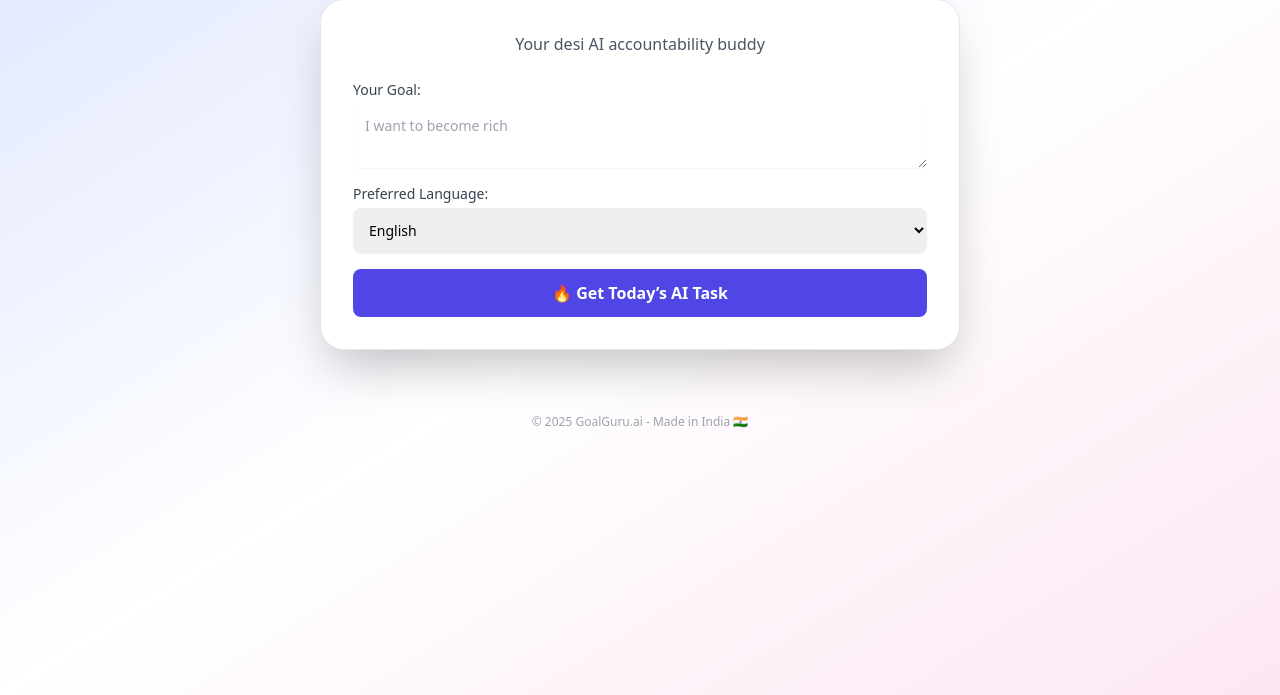
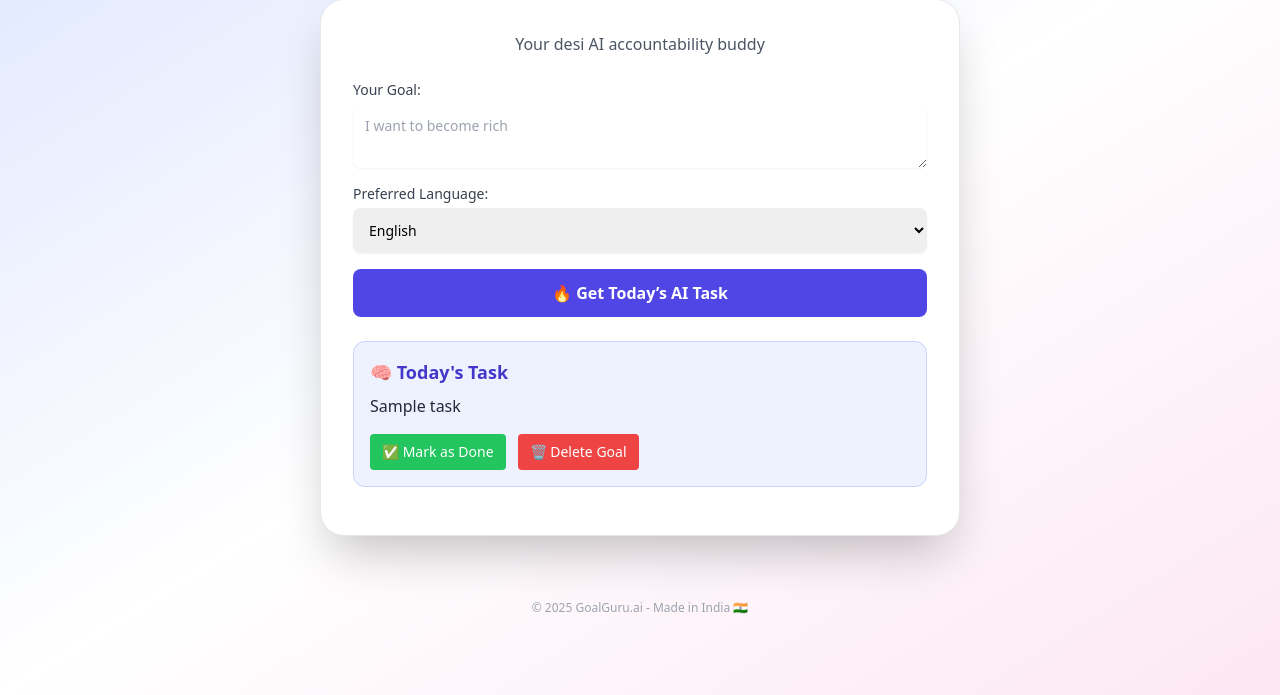
Before and after one commit to Vishalsnw/GoalGuru, a Flask app: template templates/index.html in a window 1280 px wide. Shown: the part 105-800 px from the top of the page. Run offline with Flask 3, Linux system fonts and the light colour scheme; the template is opened without the code that fills it: most values are stand-ins (such as "Sample title", 1, 10 or a date in 2020); some libraries are stand-ins or nearby versions.

Commit message:
Update index.html

```diff
--- a/templates/index.html
+++ b/templates/index.html
@@ -5,8 +5,21 @@
   <meta name="viewport" content="width=device-width, initial-scale=1.0" />
   <title>GoalGuru.ai</title>
   <script src="https://cdn.tailwindcss.com"></script>
+  <style>
+    #loader {
+      display: none;
+    }
+  </style>
 </head>
 <body class="bg-gradient-to-br from-indigo-100 via-white to-pink-100 min-h-screen font-sans">
+
+  <!-- Loading Animation -->
+  <div id="loader" class="fixed inset-0 z-50 flex items-center justify-center bg-white bg-opacity-90">
+    <div class="flex flex-col items-center gap-2">
+      <div class="w-10 h-10 border-4 border-indigo-600 border-t-transparent rounded-full animate-spin"></div>
+      <p class="text-indigo-600 text-sm font-medium mt-2">Generating your AI task...</p>
+    </div>
+  </div>
 
   <!-- Navbar -->
   <header class="bg-indigo-600 text-white py-4 shadow-md sticky top-0 z-10">
@@ -40,7 +53,7 @@
       </div>
 
       <!-- Form -->
-      <form method="POST" id="goalForm" class="space-y-4">
+      <form method="POST" id="goalForm" class="space-y-4" onsubmit="showLoader()">
         <div>
           <label class="block text-sm font-medium text-gray-700">Your Goal:</label>
           <textarea name="goal" id="goalInput" required placeholder="I want to become rich"
@@ -62,10 +75,11 @@
       </form>
 
       <!-- Task Section -->
-      <div id="taskSection" class="hidden">
+      {% if task %}
+      <div id="taskSection">
         <div class="bg-indigo-50 p-4 rounded-xl border border-indigo-200 mt-6" id="taskBox">
           <h3 class="text-lg font-semibold text-indigo-700 mb-2">🧠 Today's Task</h3>
-          <p class="text-gray-800" id="taskText"></p>
+          <p class="text-gray-800" id="taskText">{{ task }}</p>
           <div class="mt-4 flex flex-col sm:flex-row gap-3">
             <button onclick="markCompleted()"
               class="bg-green-500 hover:bg-green-600 text-white text-sm py-2 px-3 rounded">✅ Mark as Done</button>
@@ -75,6 +89,7 @@
         </div>
         <div id="tauntBox" class="text-center text-red-600 text-sm font-medium mt-4"></div>
       </div>
+      {% endif %}
 
       <!-- Calendar Placeholder -->
       <div id="calendar" class="mt-6 hidden text-center">
@@ -83,7 +98,6 @@
     </div>
   </main>
 
-  <!-- Footer -->
   <footer class="text-center text-xs text-gray-400 py-6">© 2025 GoalGuru.ai - Made in India 🇮🇳</footer>
 
   <script>
@@ -91,46 +105,9 @@
       document.getElementById(id)?.scrollIntoView({ behavior: 'smooth' });
     }
 
-    window.onload = function () {
-      const goal = localStorage.getItem("goal");
-      const lang = localStorage.getItem("lang");
-      const taskDone = localStorage.getItem("task_done");
-      const task = localStorage.getItem("task") || "Complete 1 step toward your goal today!";
-      const progress = parseInt(localStorage.getItem("progress") || "0");
-
-      if (goal) {
-        document.getElementById("savedInfo").classList.remove("hidden");
-        document.getElementById("savedGoalText").innerText = goal;
-        document.getElementById("goalInput").value = goal;
-        document.getElementById("taskSection").classList.remove("hidden");
-        document.getElementById("taskText").innerText = task;
-      }
-
-      if (lang) document.getElementById("langInput").value = lang;
-      if (lang) document.getElementById("savedLangText").innerText = lang;
-
-      if (progress > 0) {
-        document.getElementById("progressCount").innerText = progress;
-        const percent = Math.min(100, Math.floor((progress / 30) * 100));
-        document.getElementById("progressBar").style.width = percent + "%";
-        if (progress >= 3) document.getElementById("encourage").classList.remove("hidden");
-      }
-
-      if (taskDone === "no") {
-        document.getElementById("submitBtn").disabled = true;
-        document.getElementById("submitBtn").innerText = "⚠️ Complete current task first!";
-        showTaunt();
-      }
-    };
-
-    document.getElementById("goalForm").addEventListener("submit", () => {
-      const goal = document.getElementById("goalInput").value;
-      const lang = document.getElementById("langInput").value;
-      localStorage.setItem("goal", goal);
-      localStorage.setItem("lang", lang);
-      localStorage.setItem("task_done", "no");
-      localStorage.setItem("task", "Complete 1 step toward your goal today!");
-    });
+    function showLoader() {
+      document.getElementById("loader").style.display = "flex";
+    }
 
     function markCompleted() {
       let progress = parseInt(localStorage.getItem("progress") || "0");
@@ -160,6 +137,37 @@
       const msg = taunts[Math.floor(Math.random() * taunts.length)];
       document.getElementById("tauntBox").innerText = msg;
     }
+
+    window.onload = function () {
+      const goal = localStorage.getItem("goal");
+      const lang = localStorage.getItem("lang");
+      const taskDone = localStorage.getItem("task_done");
+      const progress = parseInt(localStorage.getItem("progress") || "0");
+
+      if (goal) {
+        document.getElementById("savedInfo").classList.remove("hidden");
+        document.getElementById("savedGoalText").innerText = goal;
+        document.getElementById("goalInput").value = goal;
+      }
+
+      if (lang) {
+        document.getElementById("langInput").value = lang;
+        document.getElementById("savedLangText").innerText = lang;
+      }
+
+      if (progress > 0) {
+        document.getElementById("progressCount").innerText = progress;
+        const percent = Math.min(100, Math.floor((progress / 30) * 100));
+        document.getElementById("progressBar").style.width = percent + "%";
+        if (progress >= 3) document.getElementById("encourage").classList.remove("hidden");
+      }
+
+      if (taskDone === "no") {
+        document.getElementById("submitBtn").disabled = true;
+        document.getElementById("submitBtn").innerText = "⚠️ Complete current task first!";
+        showTaunt();
+      }
+    }
   </script>
 
 </body>
```
